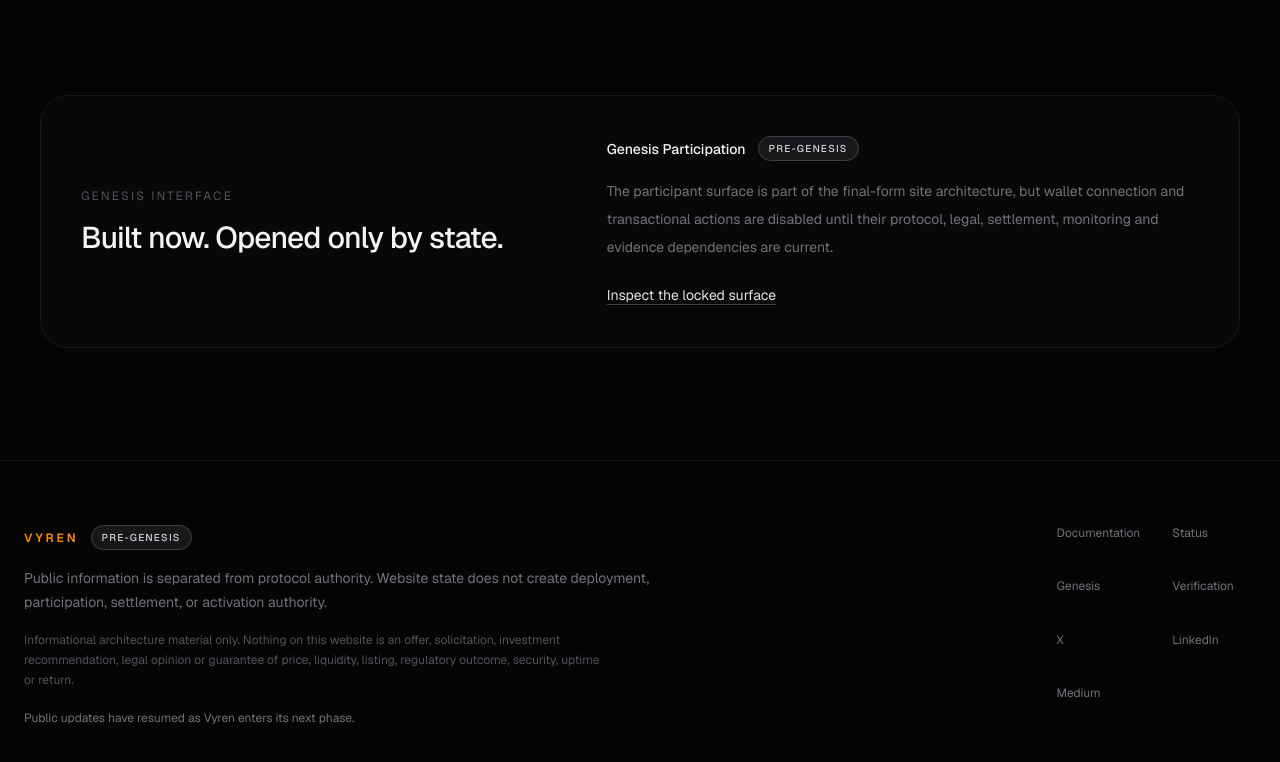
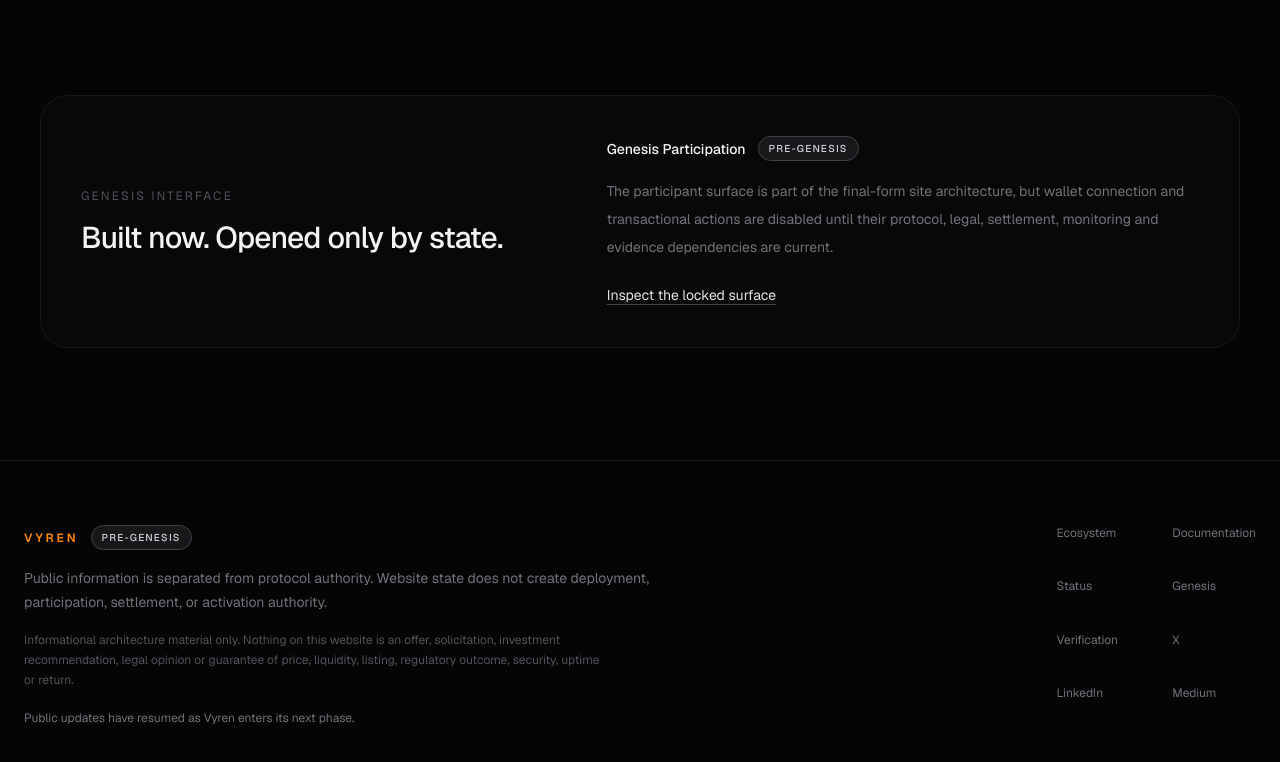
Before and after one commit to vyren-landing/website, a Next.js app: page / in a window 1280 px wide. Shown: the part 4470-5232 px from the top of the page. Built offline with nearby package versions, Linux system fonts and the light colour scheme.

Commit message:
Phase 2: add ecosystem footer link

```diff
--- a/components/SiteFooter.tsx
+++ b/components/SiteFooter.tsx
@@ -29,6 +29,7 @@ export default function SiteFooter() {
         </div>
 
         <div className="grid grid-cols-2 gap-x-8 gap-y-3 text-xs text-zinc-500">
+          <Link className="hover:text-white" href="/ecosystem">Ecosystem</Link>
           <Link className="hover:text-white" href="/docs">Documentation</Link>
           <Link className="hover:text-white" href="/status">Status</Link>
           <Link className="hover:text-white" href="/genesis">Genesis</Link>
```
